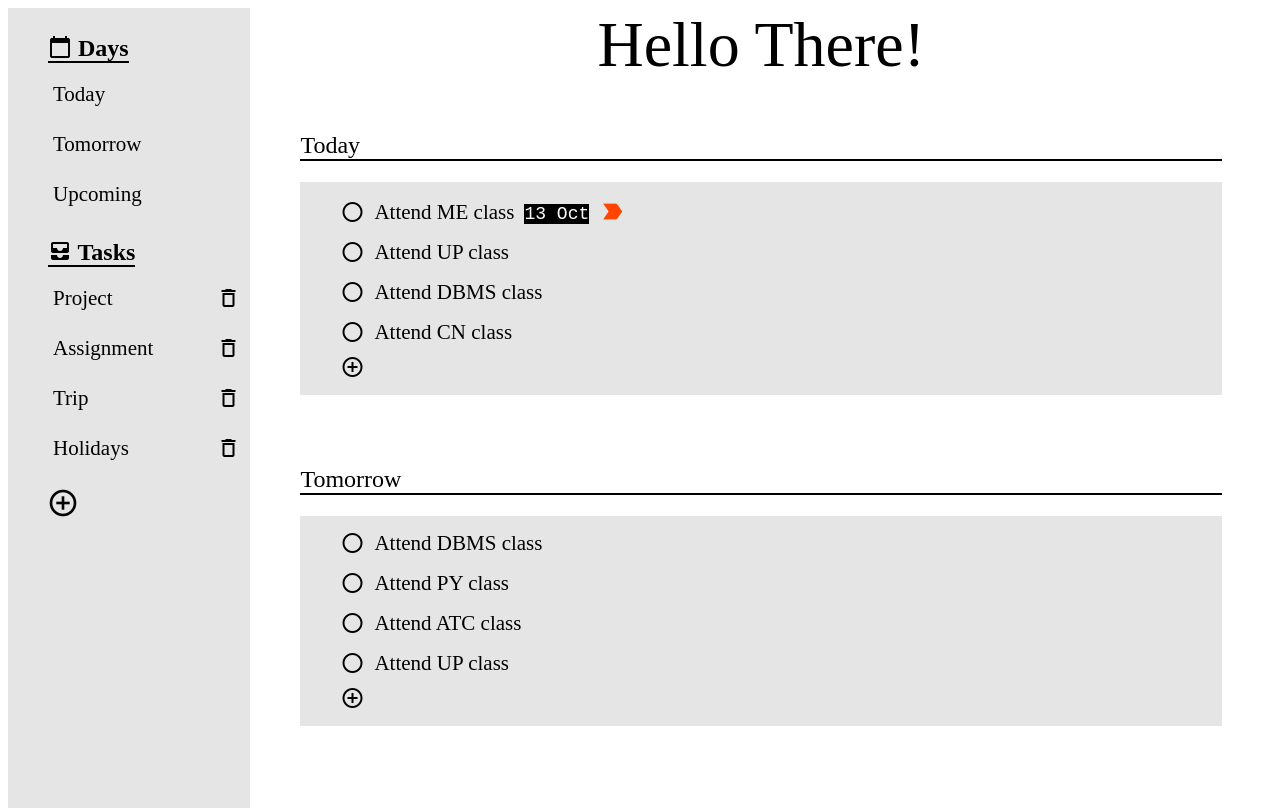
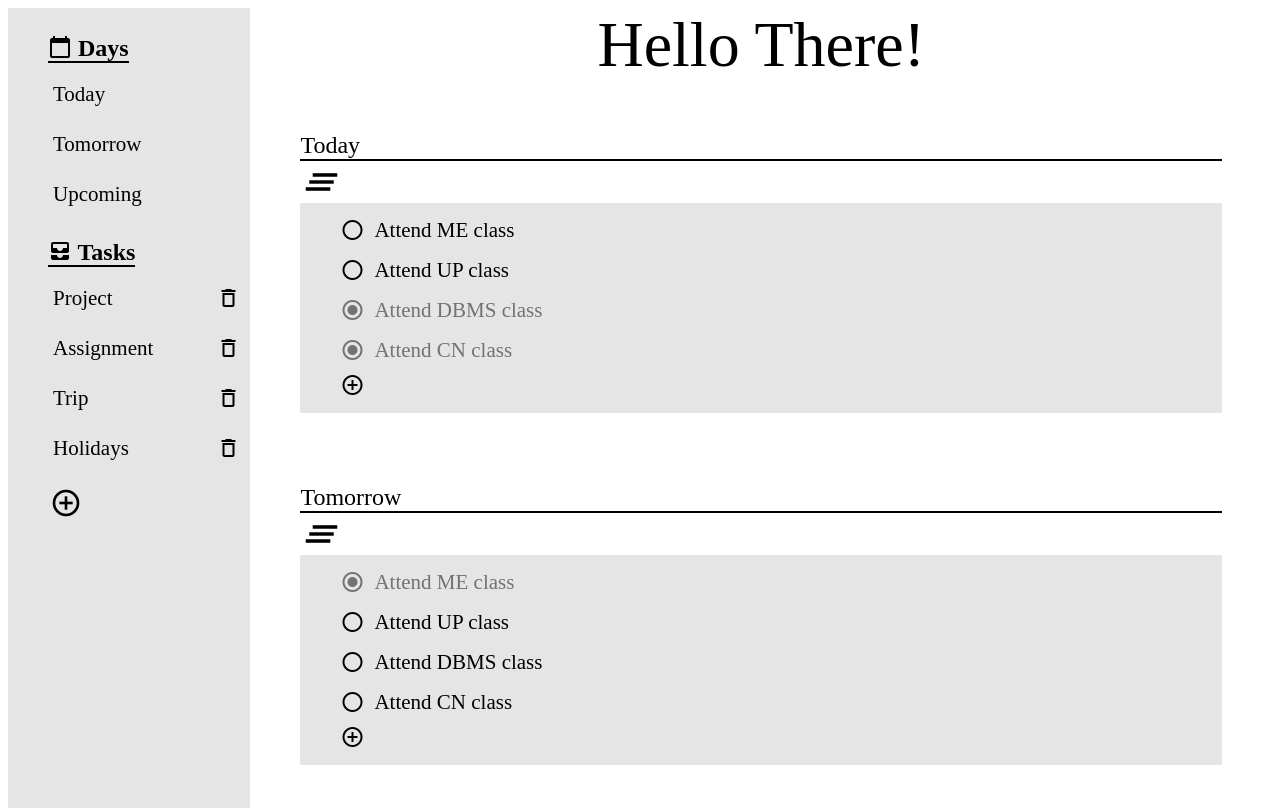
Before and after one commit to Kn0wn-Un/ToDo, a website built with webpack: page dist/index.html in a window 1280 px wide. Built offline with nearby package versions, Linux system fonts and the light colour scheme.

Commit message:
page styling in js

```diff
--- a/src/index.js
+++ b/src/index.js
@@ -1,2 +1,12 @@
 import navDom from "./navdom.js";
+import mainDom from "./maindom.js";
+const todayTodos = {'taskName': 'Today',
+'todos': {  'Attend ME class': false,
+        'Attend UP class':false,
+        'Attend DBMS class': true,
+        'Attend CN class': true,
+    }
+};
+mainDom.createMain();
+mainDom.updateMain(todayTodos);
 navDom.createNav();
--- a/src/maindom.js
+++ b/src/maindom.js
@@ -0,0 +1,73 @@
+const mainDom = (()=>{
+    const tmrTodos = {'taskName': 'Tomorrow',
+        'todos': {  'Attend ME class': true,
+                    'Attend UP class':false,
+                    'Attend DBMS class': false,
+                    'Attend CN class': false,
+                }
+            };
+    const body = document.body;
+    const createMain = () => {
+        let main = document.createElement('div');
+        main.classList.add('main');
+        main.innerHTML = '';
+        body.appendChild(main);
+    };
+    const addGreet = ()=>{
+        let main = document.querySelector('.main');
+        let greet = document.createElement('div');
+        greet.classList.add('greeting');
+        greet.innerHTML = 'Hello There!';
+        main.appendChild(greet);
+    };
+    const dispTask = (task) => {
+        let main = document.querySelector('.main');
+        let tasksDiv = document.createElement('div');
+        tasksDiv.classList.add('show-task');
+        let taskName = document.createElement('div');
+        taskName.classList.add('task-name');
+        taskName.innerHTML = task['taskName'];
+        let clear = document.createElement('div');
+        clear.classList.add('material-icons', 'md-clear');
+        clear.innerHTML = 'clear_all';
+        let ul = document.createElement('ul');
+        ul.classList.add('task-todo');
+        let todos = task['todos'];
+        for(let i in todos){
+            let li = document.createElement('li');
+            let radio = document.createElement('div');
+            radio.classList.add('material-icons', 'md-radio');
+            if(todos[i]){
+                radio.innerHTML = 'radio_button_checked';
+                li.classList.add('done');
+            }
+            else
+                radio.innerHTML = 'radio_button_unchecked';
+            let todo = document.createElement('span');
+            todo.classList.add('todos');
+            todo.innerHTML = i;
+            li.appendChild(radio);
+            li.appendChild(todo);
+            ul.appendChild(li);
+        }
+        let li = document.createElement('li');
+        let addTodo = document.createElement('div');
+        addTodo.classList.add('add-task', 'material-icons');
+        addTodo.innerHTML = 'add_circle_outline';
+        li.appendChild(addTodo);
+        ul.appendChild(li);
+        tasksDiv.appendChild(taskName);
+        tasksDiv.appendChild(clear);
+        tasksDiv.appendChild(ul);
+        main.appendChild(tasksDiv);
+    };
+    const updateMain = (task)=>{
+        let main = document.querySelector('.main');
+        main.innerHTML = '';
+        addGreet();
+        dispTask(task);
+        dispTask(tmrTodos);
+    };
+    return {createMain, updateMain}
+})();
+export default mainDom;
```
Also changed, not shown: dist/index.html, dist/main.js, dist/styles.css.
